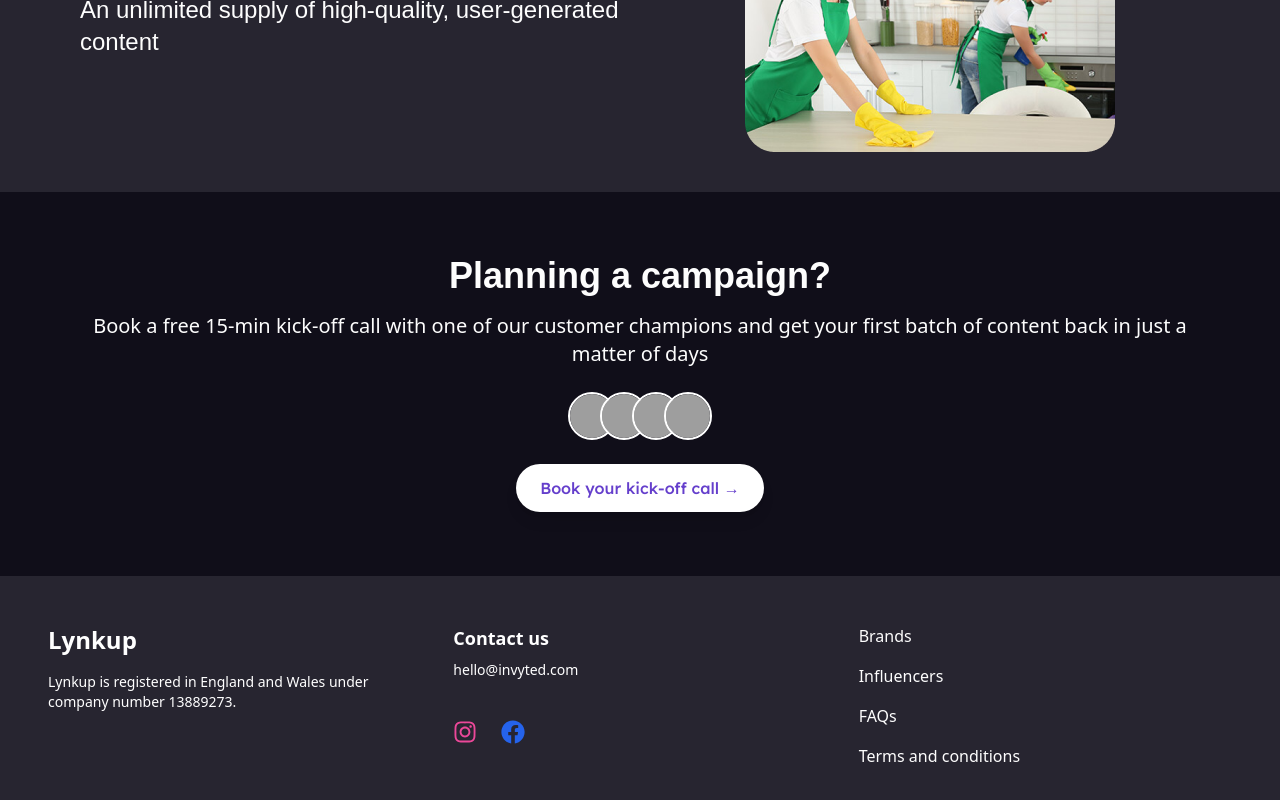
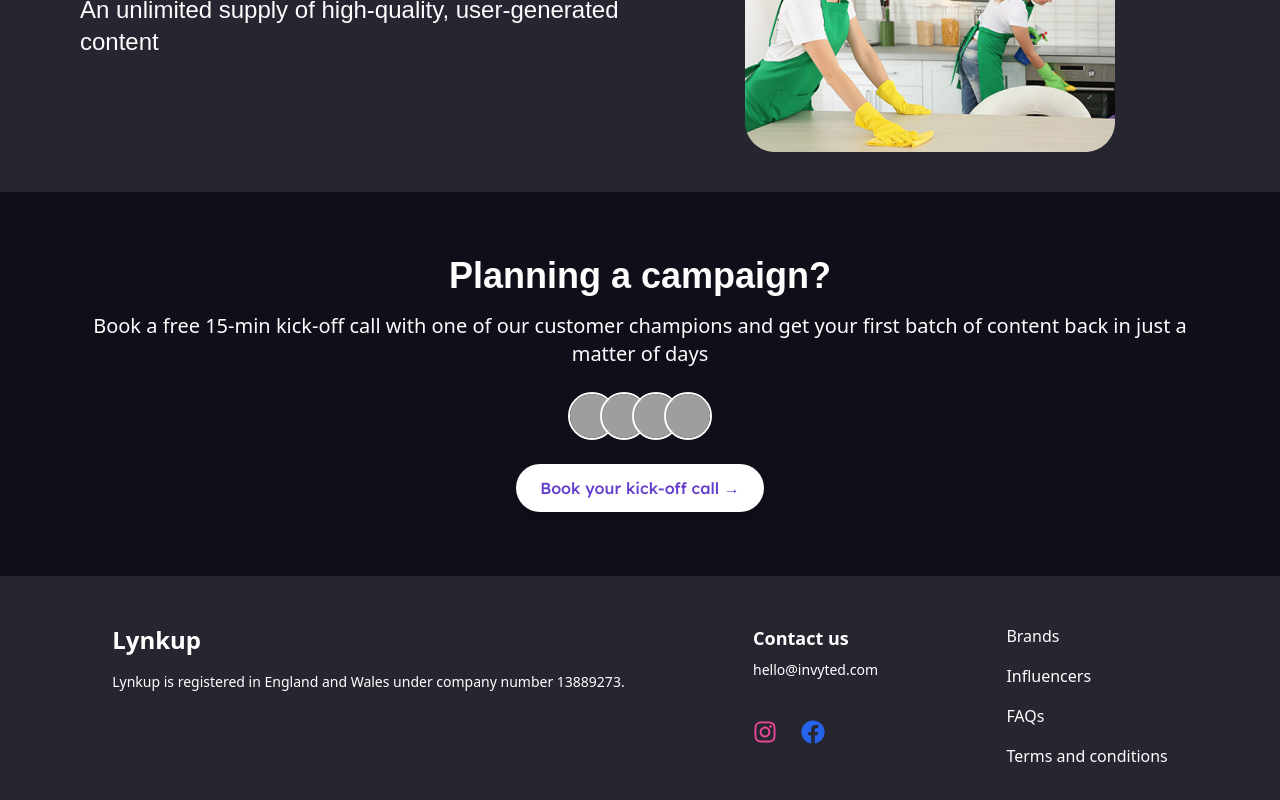
Before and after one commit to Mohitduaa/Lynkup, a React (Create React App) app: page / in a window 1280 px wide. Shown: the part 5525-6325 px from the top of the page. Built offline with nearby package versions, Linux system fonts and the light colour scheme; grey boxes are pictures that could not be loaded; a web font is replaced by a local one.

Commit message:
howitworks

```diff
--- a/src/Components/Footer.jsx
+++ b/src/Components/Footer.jsx
@@ -1,11 +1,11 @@
 import React from "react";
-import { FaFacebook, FaInstagram, FaTwitter } from "react-icons/fa";
+import { FaFacebook, FaInstagram } from "react-icons/fa";
 import { Link } from "react-router-dom";
 
 const Footer = () => {
   return (
     <footer className="bg-[##100E19] text-white px-6 py-8 md:px-12 md:py-12 bg-[#272530] ">
-      <div className="grid grid-cols-1 md:grid-cols-3 gap-8">
+      <div className="flex  justify-around">
         <div>
           <h1 className="font-bold text-2xl">Lynkup</h1>
           <p className="text-sm mt-4">
```
